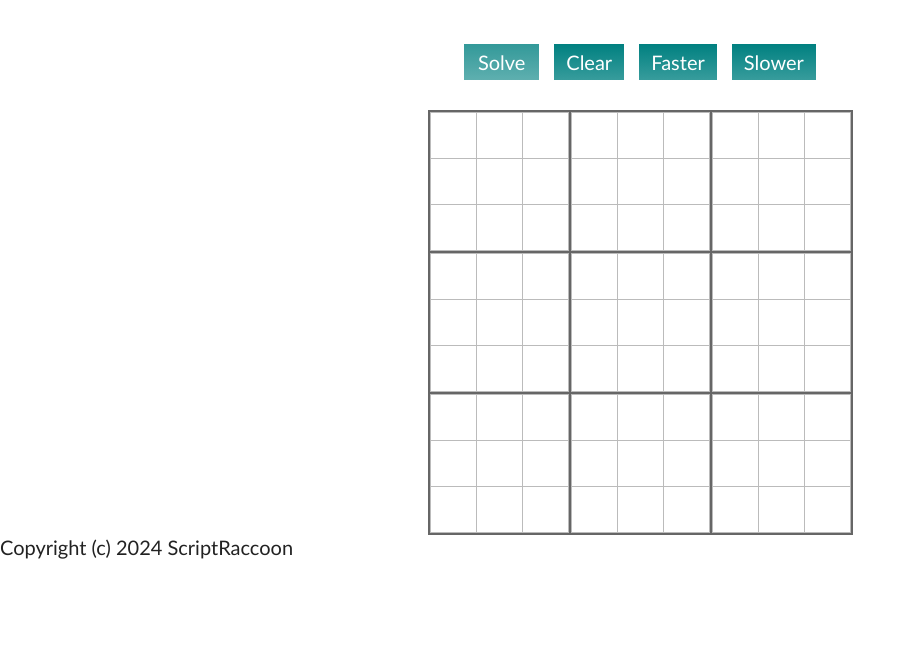
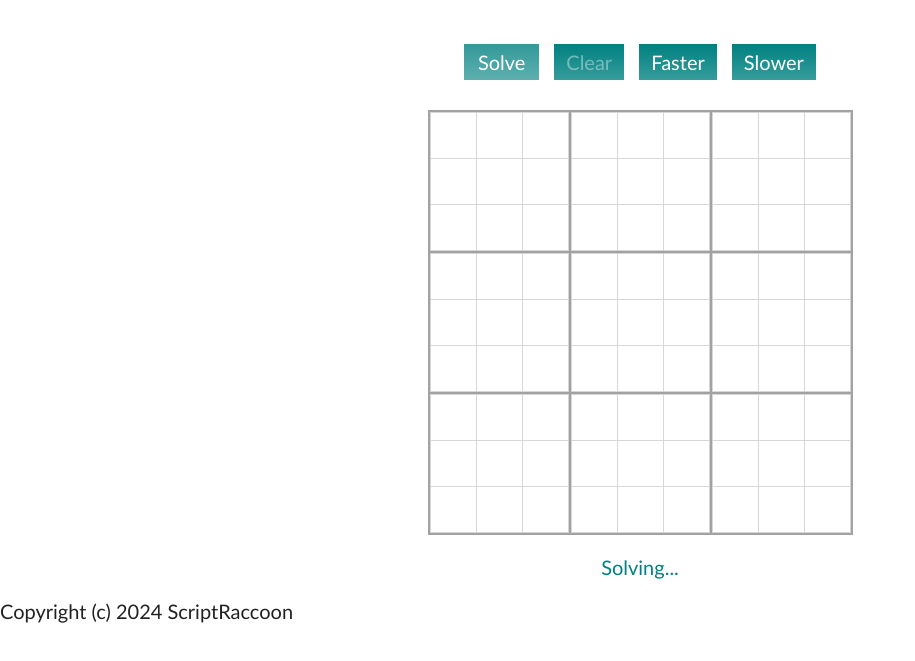
Before and after one commit to AlexanderKiefer77/Sudoku-Solver, a plain HTML site: page index.html in a window 1280 px wide. Both pictures are taken after a click on the button "Solve". Shown: the part 115-776 px from the top of the page, without its empty margins (0-915 px from the left). Drawn offline with nearby package versions, Linux system fonts and the light colour scheme.

Commit message:
add controls.js and solver.js

```diff
--- a/css/style.css
+++ b/css/style.css
@@ -5,6 +5,7 @@
     --cell-font-size: calc((0.9) * var(--cell-size));
     --cell-border-color: #bbb;
     --block-border-color: #666;
+    --fixed-color: rgb(245, 205, 205);
 }
 
 * {
@@ -109,7 +110,15 @@ button:focus {
     gap: 2px;
     font-family: 'Trebuchet MS', 'Lucida Sans Unicode', 'Lucida Grande', 'Lucida Sans', Arial, sans-serif;
     font-size: var(--cell-font-size);
+    font-weight: bold;
+    transition: opacity 500ms linear;
 }
+
+#sudoku.solving {
+    opacity: 0.6;
+}
+
+/* block */
 
 .block {
     --spacing: 4px;
@@ -124,6 +133,8 @@ button:focus {
     gap: 1px;
 }
 
+/* cell */
+
 .cell {
     width: var(--cell-size);
     height: var(--cell-size);
@@ -135,3 +146,7 @@ button:focus {
     background: var(--cell-border-color);
     ;
 }
+
+.cell.fixed {
+    background: var(--fixed-color);
+}
--- a/index.html
+++ b/index.html
@@ -25,7 +25,7 @@
         </section>
 
         <section id="sudoku"></section>
-        <section id="inf"></section>
+        <section id="info"></section>
     </main>
     <script src="https://cdnjs.cloudflare.com/ajax/libs/jquery/3.5.1/jquery.min.js"
         integrity="sha512-bLT0Qm9VnAYZDflyKcBaQ2gg0hSYNQrJ8RilYldYQ1FxQYoCLtUjuuRuZo+fjqhx/qtq/1itJ0C2ejDxltZVFg=="
--- /dev/null
+++ b/js/controls.js
@@ -0,0 +1,14 @@
+import { resetArray } from "./arraymethods.js";
+import { startSolve } from "./solver.js";
+
+
+export function enableControls() {
+    $("#clearBtn").on("click", clearSudoku);
+    $("#solveBtn").on("click", startSolve);
+}
+
+function clearSudoku() {
+    $(".cell").val("");
+    $("#info").text("");
+    resetArray();
+}
--- a/js/main.js
+++ b/js/main.js
@@ -1,9 +1,11 @@
 import { resetArray } from "./arraymethods.js";
 import { addBlocks, addCells, focusOnFirstCell } from "./cells.js";
+import { enableControls } from "./controls.js";
 
 $(() => {// damit werden diese Funktionen erst aufgerufen, wenn alles geladen ist
     resetArray();
     addBlocks();
     addCells();
     focusOnFirstCell();
+    enableControls();
 });
--- /dev/null
+++ b/js/solver.js
@@ -0,0 +1,13 @@
+let solving = false;
+
+export function startSolve() {
+    solving = true;
+    $(".cell")
+        .filter(function () {
+            return $(this).val()
+        })
+        .addClass("fixed");
+    $("#info").text("Solving...");
+    $(".cell, #clearBtn").prop("disabled", true);
+    $("#sudoku").addClass("solving");
+}
```
